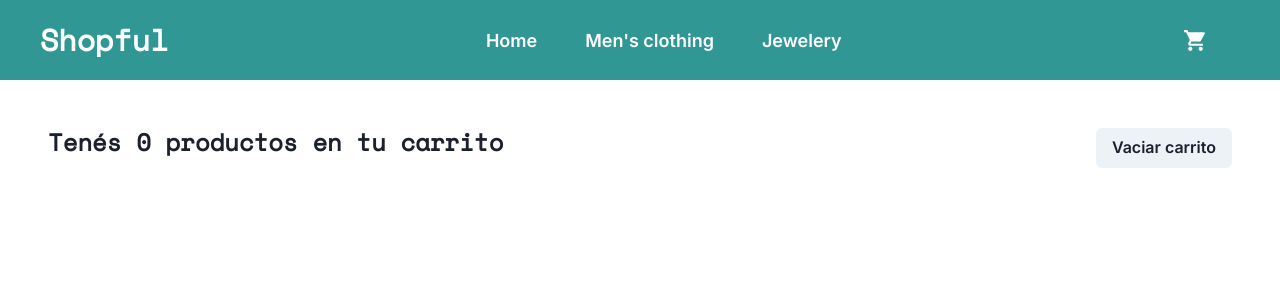
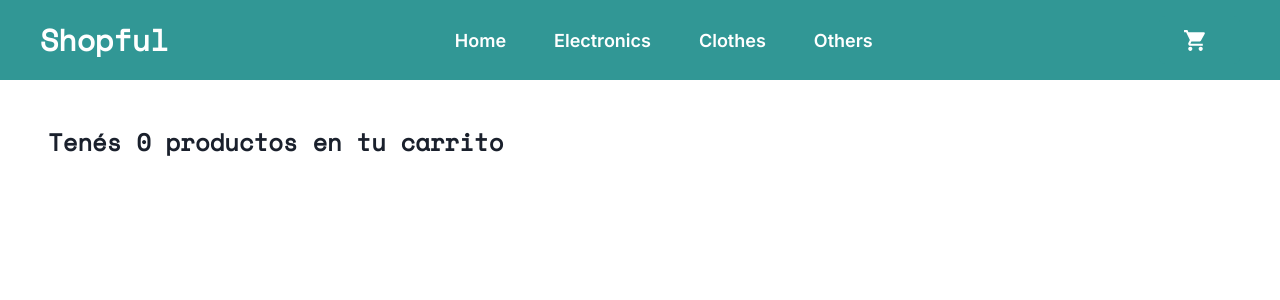
Before and after one commit to felitommasi/ProyectoReactCoder, a React (Create React App) app: page /cart in a window 1280 px wide. Shown: the top 300 px of the page. Built offline with nearby package versions, Linux system fonts and the light colour scheme.

Commit message:
firestore

```diff
--- a/package.json
+++ b/package.json
@@ -11,6 +11,7 @@
     "@testing-library/react": "^13.3.0",
     "@testing-library/user-event": "^13.5.0",
     "eslint-plugin-react-hooks": "^4.7.0-next-dd2d65227-20220708",
+    "firebase": "^9.9.0",
     "framer-motion": "^4.1.17",
     "react": "^18.2.0",
     "react-dom": "^18.2.0",
--- a/src/components/Cart/Cart.jsx
+++ b/src/components/Cart/Cart.jsx
@@ -58,7 +58,10 @@ function Cart() {
 						</Stack>
 					</Stack>
 
-					<Button onClick={() => clearCart()}>Vaciar carrito</Button>
+
+                {products.length > 0 && <Button onClick={() => clearCart()}>Vaciar carrito</Button>}
+
+
 				</Stack>
 				<Text fontWeight="medium">{totalPrice() === 0 ? <p display="none"/> : <p>Total: $ {totalPrice()}</p>}</Text>
 			</Box>
--- a/src/components/CartItem/CartItem.jsx
+++ b/src/components/CartItem/CartItem.jsx
@@ -6,9 +6,9 @@ import {
 	Image,
 	Stack,
 	Flex,
-	Link,
 	Divider,
 	useColorModeValue as mode,
+	Spacer,
 } from "@chakra-ui/react";
 import { MdOutlineClose } from "react-icons/md";
 import { CartContext } from "../../context/CartContext";
@@ -42,24 +42,24 @@ const CartItem = (product) => {
 					<Box pt="4">
 						<Stack spacing="0.5">
 							<Text fontWeight="medium">{title}</Text>
-							<Text color={mode("gray.600", "gray.400")} fontSize="sm">
+
+							<Text color={mode("gray.600", "gray.400")} fontSize="sm" mb={3}>
 								Cantidad: {product.qty}
+							</Text>
+
+{/* 							<ButtonGroup size="sm" isAttached variant="outline">
+								<IconButton aria-label="Remove product" icon={<MdRemove />} onClick={() => removeProduct(product)}/>
+								<Button>Cantidad: {product.qty}</Button>
+								<IconButton aria-label="Add product" icon={<MdAdd />} onClick={() => addProduct(product)}/>
+							</ButtonGroup> */}
+
+							<Spacer />
+							<Text fontWeight="medium">
+								sub-total: $ {product.qty * price}
 							</Text>
 						</Stack>
 					</Box>
-				</Stack>
-
-				{/* Desktop */}
-				<Flex
-					width="full"
-					justify="space-between"
-					display={{
-						base: "none",
-						md: "flex",
-					}}
-				>
-					<Text fontWeight="medium">sub-total: $ {product.qty * product.price}</Text>
-
+					<Spacer />
 					<IconButton
 						icon={<MdOutlineClose />}
 						aria-label={`Delete ${title} from cart`}
@@ -68,25 +68,7 @@ const CartItem = (product) => {
 						size="lg"
 						onClick={() => removeProduct(id)}
 					/>
-				</Flex>
-
-				{/* Mobile */}
-				<Flex
-					mt="4"
-					align="center"
-					width="full"
-					justify="space-between"
-					display={{
-						base: "flex",
-						md: "none",
-					}}
-				>
-					<Link fontSize="sm" textDecor="underline">
-						Delete
-					</Link>
-
-					<Text fontWeight="medium">{price}</Text>
-				</Flex>
+				</Stack>
 			</Flex>
 			<Divider />
 		</>
--- a/src/components/Item/Item.jsx
+++ b/src/components/Item/Item.jsx
@@ -8,7 +8,7 @@ const Item = ({ product }) => {
 
 	return (
 		<Box display="flex" flexDirection="column" boxShadow="md" maxW="270px" rounded="4px" h="auto" overflow="hidden" bg="gray.50">
-			<Box h="300" w={"100%"} align={"center"} overflow="hidden">
+			<Box h="200" w={"100%"} align={"center"} overflow="hidden">
 				<Image src={image} fallbackSrc="https://via.placeholder.com/300" />
 			</Box>
 			<Spacer />
--- a/src/components/ItemDetail/ItemDetail.jsx
+++ b/src/components/ItemDetail/ItemDetail.jsx
@@ -18,6 +18,7 @@ import {
 } from "@chakra-ui/react";
 
 const ItemDetail = ({ product }) => {
+	const { title, price, image, description } = product;
 	const [buyFinalized, setBuyFinalized] = useState(false);
 	const { addProduct } = useContext(CartContext);
 
@@ -36,7 +37,7 @@ const ItemDetail = ({ product }) => {
 				>
 					<Flex>
 						<Image
-							src={product.image}
+							src={image}
 							alt={"product image"}
 							overflow={"hidden"}
 							align={"center"}
@@ -53,14 +54,14 @@ const ItemDetail = ({ product }) => {
 								fontSize={{ base: "2xl", sm: "4xl", lg: "5xl" }}
 								mb={4}
 							>
-								{product.title}
+								{title}
 							</Heading>
 							<Text
 								color={useColorModeValue("gray.900", "gray.400")}
 								fontWeight={300}
 								fontSize={"2xl"}
 							>
-								$ {product.price}
+								$ {price}
 							</Text>
 						</Box>
 
@@ -74,12 +75,12 @@ const ItemDetail = ({ product }) => {
 							}
 						>
 							<VStack spacing={{ base: 4, sm: 6 }}>
-								<Text fontSize={"lg"}>{product.description}</Text>
+								<Text fontSize={"lg"}>{description}</Text>
 							</VStack>
 							{buyFinalized ? (
 								<Link to="/cart">
 									<Button colorScheme="teal" my={4}>
-										Finalizar Compra
+										Finalizar compra
 									</Button>
 								</Link>
 							) : (
--- a/src/components/ItemDetailContainer/ItemDetailContainer.jsx
+++ b/src/components/ItemDetailContainer/ItemDetailContainer.jsx
@@ -1,20 +1,26 @@
 import React, { useEffect, useState } from "react";
 import ItemDetail from "../ItemDetail/ItemDetail";
 import SkeletonCard from "../Skeletons/SkeletonCard";
-import { getProd } from "../../mocks/fakeapi";
 import { useParams } from "react-router-dom";
+import { db } from "../../firebase/firebase";
+import { doc, getDoc, collection } from "firebase/firestore";
 
 const ItemDetailContainer = () => {
 	const [product, setProduct] = useState([]);
 	const [loading, setLoading] = useState(true);
-
 	const { id } = useParams();
 
 	useEffect(() => {
-		getProd(id)
-			.then((result) => setProduct(result))
-			.catch((error) => console.log(error))
-			.finally(() => setLoading(false));
+		const productsCollection = collection(db, "productos");
+		const refDoc = doc(productsCollection, id);
+		getDoc(refDoc).then(result => {
+			setProduct({
+				id: result.id,
+				...result.data(),
+			})
+		})
+		.catch(error => console.log(error))
+		.finally(() => setLoading(false));
 	}, [id]);
 
 	return <>{loading ? <SkeletonCard /> : <ItemDetail product={product} />}</>;
--- a/src/components/ItemListContainer/ItemListContainer.jsx
+++ b/src/components/ItemListContainer/ItemListContainer.jsx
@@ -1,30 +1,36 @@
 import React, { useEffect, useState } from "react";
 import ItemList from "../ItemList/ItemList";
 import SkeletonScreen from "../Skeletons/SkeletonScreen";
-import { getProds } from "../../mocks/fakeapi";
 import { useParams } from "react-router-dom";
-
-
+import { db } from "../../firebase/firebase";
+import { getDocs, collection, query, where } from "firebase/firestore";
 
 const ItemListContainer = () => {
 	const [productList, setProductList] = useState([]);
 	const [loading, setLoading] = useState(true);
-
-	const {categoryId} = useParams();
+	const { categoryId } = useParams();
 
 	useEffect(() => {
-		getProds(categoryId)
-			.then((result) => setProductList(result))
+		const q = categoryId
+			? query(collection(db, "productos"), where("category", "==", categoryId))
+			: collection(db, "productos");
+
+		getDocs(q)
+			.then((result) => {
+				const list = result.docs.map((doc) => {
+					return {
+						id: doc.id,
+						...doc.data(),
+					};
+				});
+				setProductList(list);
+			})
 			.catch((error) => console.log(error))
 			.finally(() => setLoading(false));
 	}, [categoryId]);
 
 	return (
-		<>
-			{loading
-			? <SkeletonScreen />
-			: <ItemList productList={productList} />}
-		</>
+		<>{loading ? <SkeletonScreen /> : <ItemList productList={productList} />}</>
 	);
 };
 
--- a/src/components/NavBar/NavBar.jsx
+++ b/src/components/NavBar/NavBar.jsx
@@ -25,13 +25,18 @@ const navLinks = [
 	},
 	{
 		id: 2,
-		path: "/category/men's clothing",
-		name: "Men's clothing",
+		path: "/category/Electronics",
+		name: "Electronics",
 	},
 	{
 		id: 3,
-		path: "/category/jewelery",
-		name: "Jewelery",
+		path: "/category/Clothes",
+		name: "Clothes",
+	},
+	{
+		id: 4,
+		path: "/category/Others",
+		name: "Others",
 	},
 ];
 
--- a/src/context/CartContext.js
+++ b/src/context/CartContext.js
@@ -41,11 +41,10 @@ const CartCustomProvider = ({ children }) => {
 		setProducts([]);
 	};
 
-	console.log(products);
-
-	const totalPrice = () =>{
-		return products.reduce((prev, actual) => prev + actual.qty * actual.price, 0);
-	}
+	const totalPrice = () => {
+		return products.reduce(
+			(prev, actual) => prev + actual.qty * actual.price, 0);
+	};
 
 	return (
 		<Provider
@@ -57,7 +56,7 @@ const CartCustomProvider = ({ children }) => {
 				isInCart,
 				clearCart,
 				qtyProducts,
-				totalPrice
+				totalPrice,
 			}}
 		>
 			{children}
--- /dev/null
+++ b/src/firebase/firebase.js
@@ -0,0 +1,14 @@
+import { initializeApp } from "firebase/app";
+import { getFirestore } from "firebase/firestore";
+
+const firebaseConfig = {
+  apiKey: "AIzaSyA5ARflHqyZWs85fWsYRZhaxpuvDTxSYCU",
+  authDomain: "reactjscoder-89b7b.firebaseapp.com",
+  projectId: "reactjscoder-89b7b",
+  storageBucket: "reactjscoder-89b7b.appspot.com",
+  messagingSenderId: "575802622142",
+  appId: "1:575802622142:web:002f8f7dadabfba8f19eef"
+};
+
+const app = initializeApp(firebaseConfig);
+export const db = getFirestore(app);
--- a/src/mocks/fakeapi.js
+++ /dev/null
@@ -1,77 +0,0 @@
-const products = [
-	{
-		id: 1,
-		title: "Fjallraven - Foldsack No. 1 Backpack, Fits 15 Laptops",
-		price: 109.95,
-		description:
-			"Your perfect pack for everyday use and walks in the forest. Stash your laptop (up to 15 inches) in the padded sleeve, your everyday",
-		category: "men's clothing",
-		image: "https://fakestoreapi.com/img/81fPKd-2AYL._AC_SL1500_.jpg",
-		stock: 15,
-	},
-	{
-		id: 2,
-		title: "Mens Casual Premium Slim Fit T-Shirts ",
-		price: 22.3,
-		description:
-			"Slim-fitting style, contrast raglan long sleeve, three-button henley placket, light weight & soft fabric for breathable and comfortable wearing. And Solid stitched shirts with round neck made for durability and a great fit for casual fashion wear and diehard baseball fans.",
-		category: "men's clothing",
-		image:
-			"https://fakestoreapi.com/img/71-3HjGNDUL._AC_SY879._SX._UX._SY._UY_.jpg",
-		stock: 15,
-	},
-	{
-		id: 3,
-		title: "Mens Cotton Jacket",
-		price: 55.99,
-		description:
-			"great outerwear jackets for Spring/Autumn/Winter, suitable for many occasions, such as working, hiking, camping, mountain/rock climbing, cycling, traveling or other outdoors. Good gift choice for you or your family member. A warm hearted love to Father, husband or son in this thanksgiving or Christmas Day.",
-		category: "men's clothing",
-		image: "https://fakestoreapi.com/img/71li-ujtlUL._AC_UX679_.jpg",
-		stock: 10,
-	},
-	{
-		id: 4,
-		title: "Mens Casual Slim Fit",
-		price: 15.99,
-		description:
-			"The color could be slightly different between on the screen and in practice. / Please note that body builds vary by person, therefore, detailed size information should be reviewed below on the product description.",
-		category: "men's clothing",
-		image: "https://fakestoreapi.com/img/71YXzeOuslL._AC_UY879_.jpg",
-		stock: 20,
-	},
-	{
-		id: 5,
-		title: "John Hardy Women's Silver Dragon Chain Bracelet",
-		price: 695,
-		description:
-			"From our Legends Collection, the Naga was inspired by the mythical water dragon that protects the ocean's pearl. Wear facing inward to be bestowed with love and abundance, or outward for protection.",
-		category: "jewelery",
-		image: "https://fakestoreapi.com/img/71pWzhdJNwL._AC_UL640_QL65_ML3_.jpg",
-		stock: 2,
-	},
-];
-
-
-export const getProds = (categoryId) => {
-    return new Promise((resolve, reject) => {
-		const filteredProducts = products.filter(
-			(prod) => prod.category === categoryId
-			);
-        setTimeout(() => {
-            categoryId ? resolve(filteredProducts) : resolve(products);
-        }, 1000);
-    });
-};
-
-
-export const getProd = (id) => {
-    return new Promise((resolve, reject) => {
-        const foundProduct = products.find(
-            (prod) => prod.id === Number(id)
-        );
-        setTimeout(() => {
-            resolve(foundProduct);
-        }, 1000);
-    });
-};
```
Also changed, not shown: 1 other file (tests, documents, lock files or other folders).
